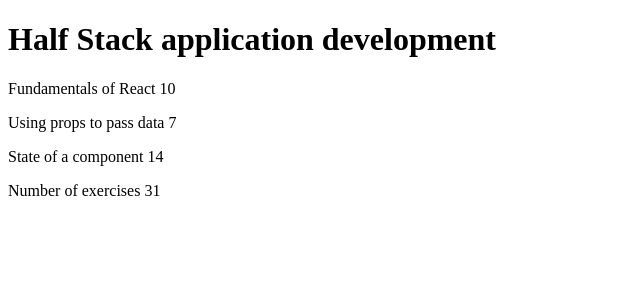
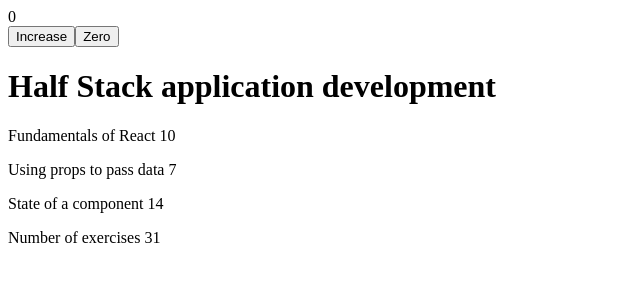
Before and after one commit to micapremat/react-fullstack-course, a React (Vite) app in the folder part1/: page / in a window 1280 px wide. Shown: the top 300 px of the page, without its empty margins (0-640 px from the left). Built offline with nearby package versions, Linux system fonts and the light colour scheme.

Commit message:
part1 - example passing state to child

```diff
--- a/part1/src/App.jsx
+++ b/part1/src/App.jsx
@@ -1,3 +1,7 @@
+import { useState } from "react"
+import Display from "./Display"
+import Button from "./Button"
+
 const Header = (props) => {
   return(
     <div>
@@ -31,6 +35,8 @@
 }
 
 const App = () => {
+  const [ counter, setCouter ] = useState(0)
+
   const course = {
     name: 'Half Stack application development',
     parts: [
@@ -49,8 +55,21 @@
     ]
   }
 
+  // setTimeout(
+  //   () => setCouter(counter + 1), 1000
+  // )
+  const increaseByOne = () => {
+    setCouter(counter + 1)
+  }
+  const setToZero = () => {
+    setCouter(0)
+  }
+
   return (
     <div>
+      <Display counter={counter}/>
+      <Button onClick={increaseByOne} text={'Increase'}/>
+      <Button onClick={setToZero} text={'Zero'}/>
       <Header course={course.name} />
       <Content parts={course.parts} />
       <Total parts={course.parts}/>
--- /dev/null
+++ b/part1/src/Button.jsx
@@ -0,0 +1,9 @@
+const Button = (props) => {
+    return (
+        <button onClick={props.onClick}>
+            {props.text}
+        </button>
+    )
+}
+
+export default Button
--- /dev/null
+++ b/part1/src/Display.jsx
@@ -0,0 +1,11 @@
+
+const Display = (props) => {
+
+  return (
+    <div>
+      <div>{props.counter}</div>
+    </div>
+  )
+}
+
+export default Display
```
